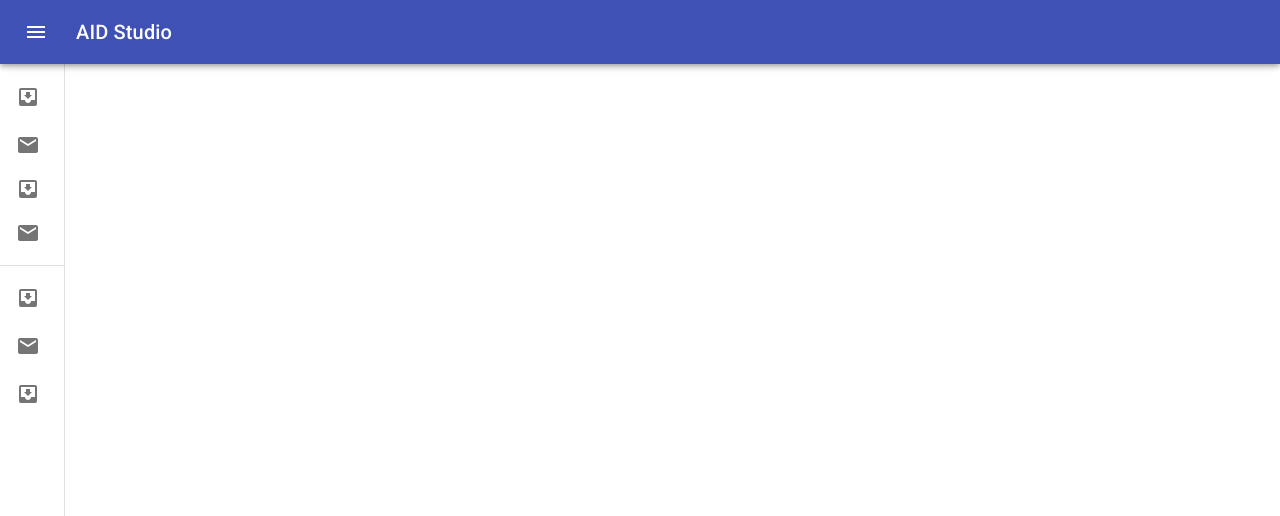
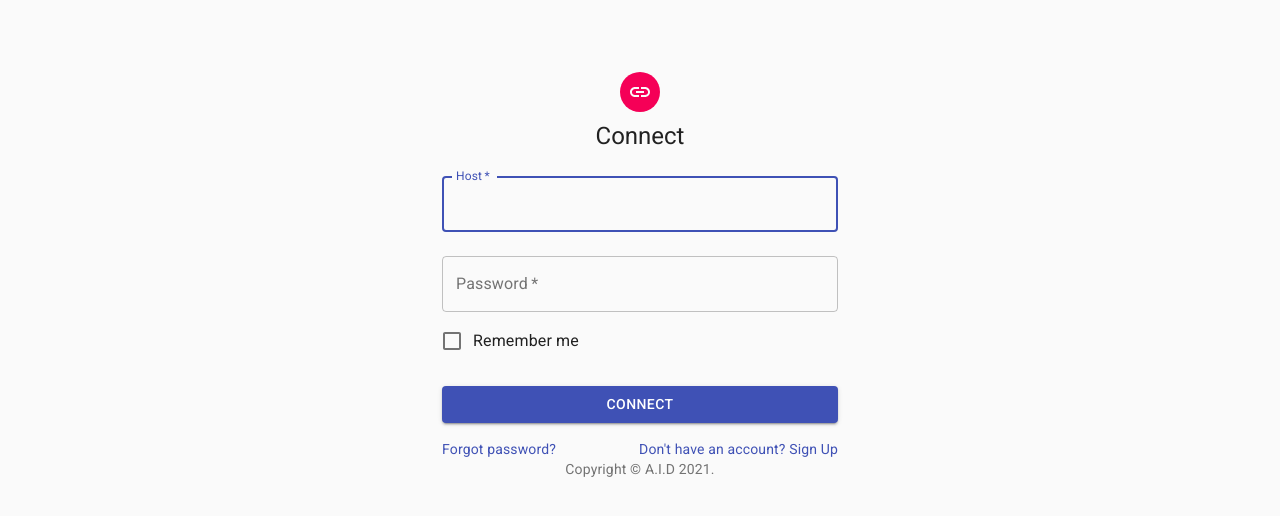
Before and after one commit to autoai-org/AID, a React (Create React App) app in the folder components/studio/: page / in a window 1280 px wide. Shown: the top 516 px of the page. Built offline with nearby package versions, Linux system fonts and the light colour scheme.

Commit message:
add connect page

```diff
--- a/components/studio/src/App.tsx
+++ b/components/studio/src/App.tsx
@@ -1,15 +1,33 @@
 import React from 'react';
 import MainLayout from './layouts/main'
+import ConnectPage from './pages/Connect'
 import './App.css';
 
-class Application extends React.Component {
-  constructor(props:any) {
-    super(props)
+type AppProps = {
+}
+
+type AppState  = {
+  connected: boolean,
+}
+
+class Application extends React.Component<AppProps, AppState> {
+  constructor(props:AppProps) {
+    super(props);
+    this.state = {
+      connected: false,
+    }
   }
   render() {
-    return (
-      <MainLayout></MainLayout>
-    );
+    if (this.state.connected) {
+      return (
+        <MainLayout></MainLayout>
+      );
+    }
+    else {
+      return (
+        <ConnectPage></ConnectPage>
+      );
+    }
   }
 }
 
--- /dev/null
+++ b/components/studio/src/pages/Connect.tsx
@@ -0,0 +1,142 @@
+import React from 'react';
+import Avatar from '@material-ui/core/Avatar';
+import Button from '@material-ui/core/Button';
+import CssBaseline from '@material-ui/core/CssBaseline';
+import TextField from '@material-ui/core/TextField';
+import FormControlLabel from '@material-ui/core/FormControlLabel';
+import Checkbox from '@material-ui/core/Checkbox';
+import Link from '@material-ui/core/Link';
+import Grid from '@material-ui/core/Grid';
+import Box from '@material-ui/core/Box';
+import LinkIcon from '@material-ui/icons/Link';
+import Typography from '@material-ui/core/Typography';
+import { createStyles, Theme, withStyles, WithStyles } from '@material-ui/core/styles';
+import Container from '@material-ui/core/Container';
+
+const useStyles = ({ palette, spacing }: Theme) => createStyles({
+    paper: {
+      marginTop: spacing(8),
+      display: 'flex',
+      flexDirection: 'column',
+      alignItems: 'center',
+    },
+    avatar: {
+      margin: spacing(1),
+      backgroundColor: palette.secondary.main,
+    },
+    form: {
+      width: '100%', // Fix IE 11 issue.
+      marginTop: spacing(1),
+    },
+    submit: {
+      margin: spacing(3, 0, 2),
+    },
+  });
+
+type ConnectState = {
+  isConnected: boolean,
+}
+class ConnectPage extends React.Component<WithStyles<typeof useStyles>, ConnectState>{
+    constructor(props: any) {
+        super(props);
+        props = {
+            classes: useStyles,
+        };
+        this.state = {
+          isConnected: false,
+        };
+    }
+
+    handleClick = () => {
+      this.setState({
+        isConnected: !this.state.isConnected
+      });
+      console.log(this.state.isConnected)
+    }
+
+    copyright() {
+      return (
+        <Typography variant="body2" color="textSecondary" align="center">
+          {'Copyright © '}
+          <Link color="inherit" href="https://aid.autoai.org/">
+            A.I.D
+          </Link>{' '}
+          {new Date().getFullYear()}
+          {'.'}
+        </Typography>
+      );
+    }
+
+    render() {
+      return (
+        <Container component="main" maxWidth="xs">
+          <CssBaseline />
+          <div className={this.props.classes.paper}>
+            <Avatar className={this.props.classes.avatar}>
+              <LinkIcon />
+            </Avatar>
+            <Typography component="h1" variant="h5">
+              Connect
+            </Typography>
+            <form className={this.props.classes.form} noValidate>
+              <TextField
+                variant="outlined"
+                margin="normal"
+                required
+                fullWidth
+                id="server"
+                label="Host"
+                name="server"
+                autoComplete="server"
+                autoFocus
+              />
+              <TextField
+                variant="outlined"
+                margin="normal"
+                required
+                fullWidth
+                name="password"
+                label="Password"
+                type="password"
+                id="password"
+                autoComplete="current-password"
+              />
+              <FormControlLabel
+                control={<Checkbox value="remember" color="primary" />}
+                label="Remember me"
+              />
+              <Button
+                type="submit"
+                fullWidth
+                variant="contained"
+                color="primary"
+                className={this.props.classes.submit}
+                onClick={this.handleClick}
+              >
+                Connect
+              </Button>
+              <Grid container>
+                <Grid item xs>
+                  <Link href="#" variant="body2">
+                    Forgot password?
+                  </Link>
+                </Grid>
+                <Grid item>
+                  <Link href="#" variant="body2">
+                    {"Don't have an account? Sign Up"}
+                  </Link>
+                </Grid>
+              </Grid>
+            </form>
+          </div>
+          <Box mt={8}>
+            {this.copyright}
+          </Box>
+        </Container>
+      );
+    }
+
+}
+
+
+export default withStyles(useStyles)(ConnectPage);
```
